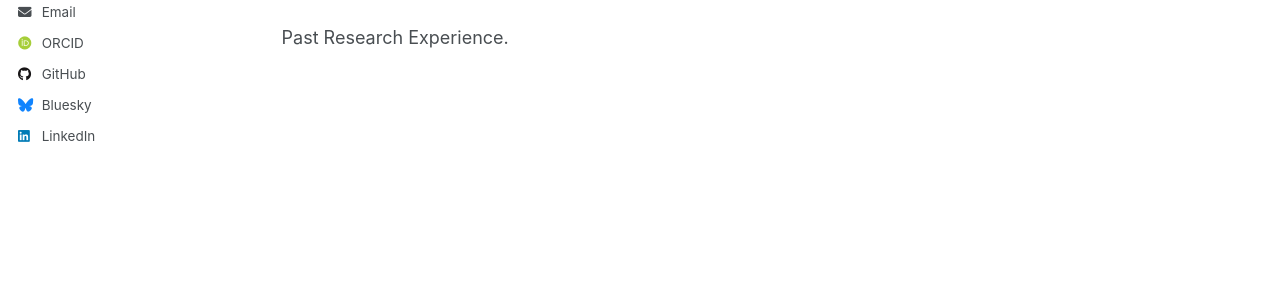
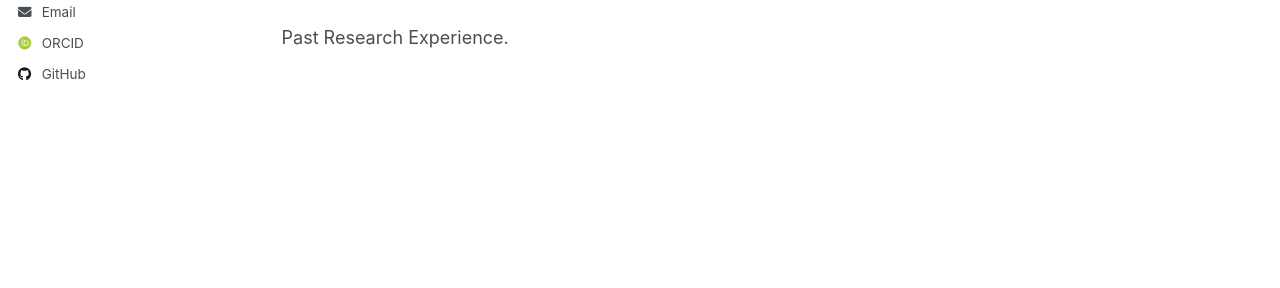
Before and after one commit to mnorris12/mnorris12.github.io, a Jekyll site: the page built from _pages/about.md, in a window 1280 px wide. Shown: the part 442-730 px from the top of the page. Built offline with Jekyll 4.4.1, drawn with Linux system fonts in a browser that asks for light colours; some web fonts are replaced; a script that is not in the unit is left out.

Commit message:
Update _config.yml
commenting a bunch of stuff out for testing

```diff
--- a/_config.yml
+++ b/_config.yml
@@ -32,50 +32,50 @@ author:
   email            : "mnorris1@swarthmore.edu"
 
   # Academic websites
-  academia         : # URL
-  arxiv            : # URL - Update with the correct link to your profile
+  # academia         : # URL
+  # arxiv            : # URL - Update with the correct link to your profile
   googlescholar    : # "https://scholar.google.com/citations?user=PS_CX0AAAAAJ"
-  impactstory      : # URL
+  # impactstory      : # URL
   orcid            : "https://orcid.org/0000-0001-6421-0953"
-  semantic         : # URL
-  pubmed           : # "https://www.ncbi.nlm.nih.gov/pubmed/?term=john+snow"
-  researchgate     : # URL
-  scopus           : # URL
+  # semantic         : # URL
+  # pubmed           : # "https://www.ncbi.nlm.nih.gov/pubmed/?term=john+snow"
+  # researchgate     : # URL
+  # scopus           : # URL
 
   # Repositories and software development
-  bitbucket        : # Username - Update with your username on the site
-  codepen          : # Username
-  dribbble         : # Username
+  # bitbucket        : # Username - Update with your username on the site
+  # codepen          : # Username
+  # dribbble         : # Username
   github           : "mnorris12"
-  kaggle           : # Username
-  stackoverflow    : # User number or user number and name (i.e., use "1" or "1/jeff-atwood")
+  # kaggle           : # Username
+  # stackoverflow    : # User number or user number and name (i.e., use "1" or "1/jeff-atwood")
 
-  # Social media
-  artstation       : # Username
-  bluesky          : "@lcjohnso.bsky.social" # Replace this with you Bluesky username
-  facebook         : # Username
-  flickr           : # Username
-  foursquare       : # Username
-  goodreads        : # Username
-  google_plus      : # Username
-  keybase          : # Username
-  instagram        : # Username
-  lastfm           : # Username
-  linkedin         : "lcjastro"
-  mastodon         : # URL
-  medium           : # URL
-  pinterest        : # Username
-  soundcloud       : # Username
-  steam            : # Username
-  telegram         : # URL
-  tumblr           : # Username
-  twitter          : # Username for X / Twitter
-  vine             : # Username
-  weibo            : # Username
-  wikipedia        : # Username
-  xing             : # Username
-  youtube          : # Username
-  zhihu            : # Username
+  # # Social media
+  # artstation       : # Username
+  # bluesky          : "@lcjohnso.bsky.social" # Replace this with you Bluesky username
+  # facebook         : # Username
+  # flickr           : # Username
+  # foursquare       : # Username
+  # goodreads        : # Username
+  # google_plus      : # Username
+  # keybase          : # Username
+  # instagram        : # Username
+  # lastfm           : # Username
+  # linkedin         : "lcjastro"
+  # mastodon         : # URL
+  # medium           : # URL
+  # pinterest        : # Username
+  # soundcloud       : # Username
+  # steam            : # Username
+  # telegram         : # URL
+  # tumblr           : # Username
+  # twitter          : # Username for X / Twitter
+  # vine             : # Username
+  # weibo            : # Username
+  # wikipedia        : # Username
+  # xing             : # Username
+  # youtube          : # Username
+  # zhihu            : # Username
 
 # Publication Category - The following the list of publication categories and their headings
 publication_category:
```
